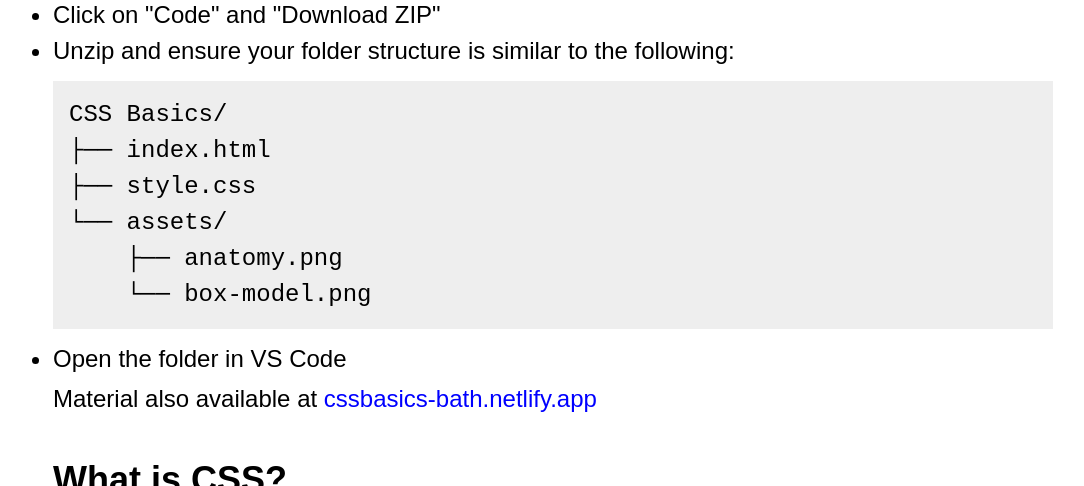
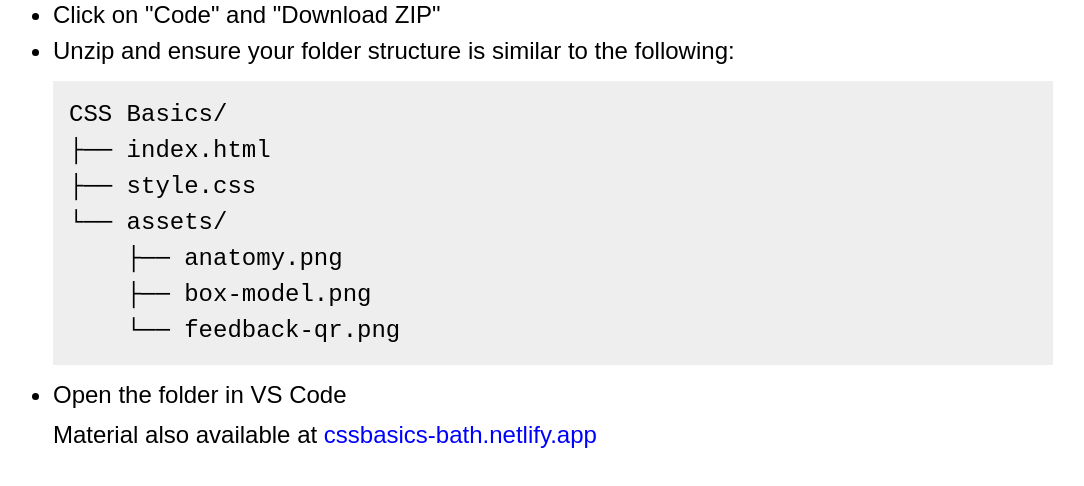
Before and after one commit to alabhyajindal/css_basics, a plain HTML site: page index.html in a window 1280 px wide. Shown: the part 551-1037 px from the top of the page, without its empty margins (87-1171 px from the left). Drawn offline with Linux system fonts and the light colour scheme.

Commit message:
update file tree

```diff
--- a/index.html
+++ b/index.html
@@ -42,7 +42,8 @@
 ├── style.css
 └── assets/
     ├── anatomy.png
-    └── box-model.png</code></pre>
+    ├── box-model.png
+    └── feedback-qr.png</code></pre>
         <li>Open the folder in VS Code</li>
         <p>
           Material also available at
```
